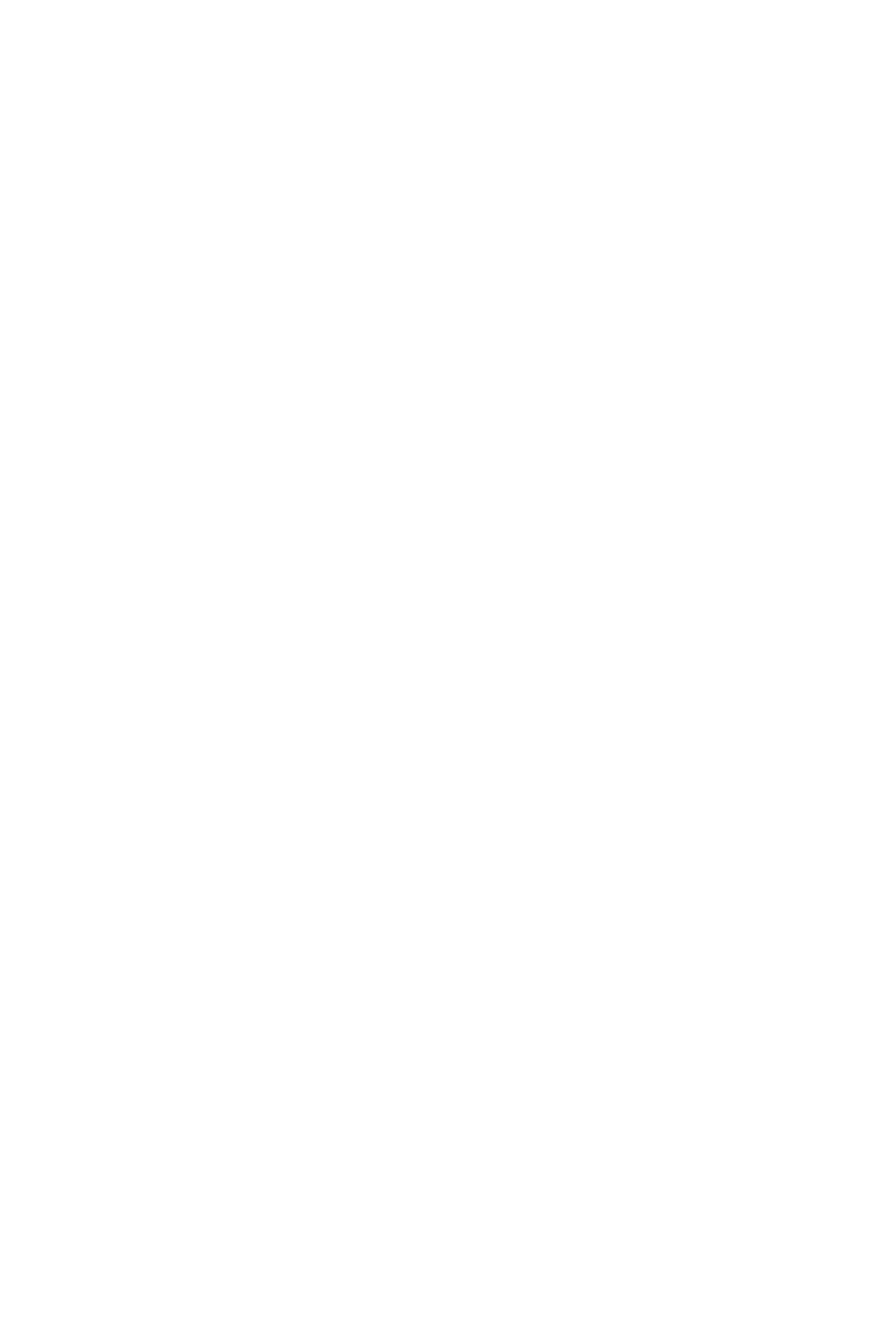
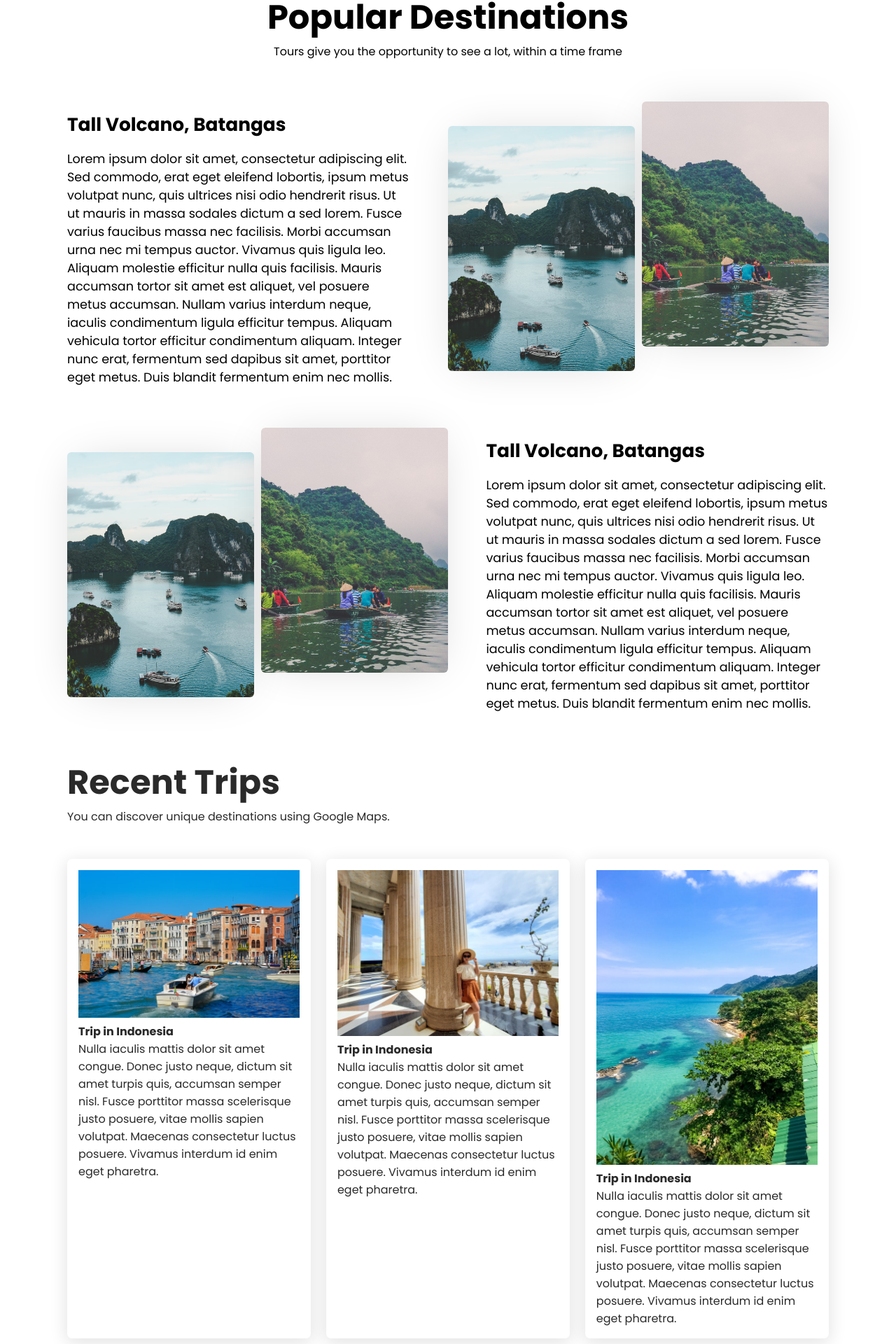
Before and after one commit to IsraelKenneth/Tour-Guide, a React (Create React App) app: page / in a window 1280 px wide. Shown: the part 875-2795 px from the top of the page at 70% size. Before the commit the page ends 807 px from the top, so only its background shows below. Built offline with nearby package versions, Linux system fonts and the light colour scheme.

Commit message:
Working on assets and components

```diff
--- /dev/null
+++ b/src/components/Destination.js
@@ -0,0 +1,43 @@
+import React from 'react'
+import Mountain1 from "../assets/1.jpg"
+import Mountain2 from "../assets/2.jpg"
+import Mountain3 from "../assets/3.jpg"
+import Mountain4 from "../assets/4.jpg"
+import Mountain5 from "../assets/5.jpg"
+import DestinationData from './DestinationData'
+import "./DestinationStyles.css"
+
+const Destination = () => {
+    return (
+        <div className='destination'>
+            <h1>
+                Popular Destinations
+            </h1>
+            <p> Tours give you the opportunity to see a lot, within a time frame </p>
+
+            <DestinationData
+                className1='first-des'
+                className2='des-text'
+                heading="Tall Volcano, Batangas"
+                text="Lorem ipsum dolor sit amet, consectetur adipiscing elit. Sed commodo, erat eget eleifend lobortis, ipsum metus volutpat nunc, quis ultrices nisi odio hendrerit risus. Ut ut mauris in massa sodales dictum a sed lorem. Fusce varius faucibus massa nec facilisis. Morbi accumsan urna nec mi tempus auctor. Vivamus quis ligula leo. Aliquam molestie efficitur nulla quis facilisis. Mauris accumsan tortor sit amet est aliquet, vel posuere metus accumsan. Nullam varius interdum neque, iaculis condimentum ligula efficitur tempus. Aliquam vehicula tortor efficitur condimentum aliquam. Integer nunc erat, fermentum sed dapibus sit amet, porttitor eget metus. Duis blandit fermentum enim nec mollis."
+                img1={Mountain1}
+                img2={Mountain2}
+
+            />
+
+            <DestinationData
+                className1='first-des-reverse'
+                className2='des-text'
+                heading="Tall Volcano, Batangas"
+                text="Lorem ipsum dolor sit amet, consectetur adipiscing elit. Sed commodo, erat eget eleifend lobortis, ipsum metus volutpat nunc, quis ultrices nisi odio hendrerit risus. Ut ut mauris in massa sodales dictum a sed lorem. Fusce varius faucibus massa nec facilisis. Morbi accumsan urna nec mi tempus auctor. Vivamus quis ligula leo. Aliquam molestie efficitur nulla quis facilisis. Mauris accumsan tortor sit amet est aliquet, vel posuere metus accumsan. Nullam varius interdum neque, iaculis condimentum ligula efficitur tempus. Aliquam vehicula tortor efficitur condimentum aliquam. Integer nunc erat, fermentum sed dapibus sit amet, porttitor eget metus. Duis blandit fermentum enim nec mollis."
+                img1={Mountain1}
+                img2={Mountain2}
+
+            />
+
+
+        </div>
+    )
+}
+
+export default Destination
--- /dev/null
+++ b/src/components/DestinationData.js
@@ -0,0 +1,24 @@
+import Mountain1 from "../assets/1.jpg"
+import Mountain2 from "../assets/2.jpg"
+import Mountain3 from "../assets/3.jpg"
+import Mountain4 from "../assets/4.jpg"
+import Mountain5 from "../assets/5.jpg"
+import "./DestinationStyles.css"
+import React from 'react'
+
+const DestinationData = (props) => {
+    return (
+        <div className={props.className1}>
+            <div className={props.className2}>
+                <h2>{props.heading}</h2>
+                <p>{props.text}</p>
+            </div>
+            <div className='image'>
+                <img src={props.img1} alt='img' />
+                <img src={props.img2} alt='img2' />
+            </div>
+        </div>
+    )
+}
+
+export default DestinationData
--- /dev/null
+++ b/src/components/DestinationStyles.css
@@ -0,0 +1,91 @@
+.destination {
+    margin: 4rem 6rem;
+    text-align: center;
+}
+
+.destination h1 {
+    font-size: 3rem;
+}
+
+.first-des {
+    display: flex;
+    align-items: center;
+    justify-content: space-between;
+    margin-top: 4.5rem;
+}
+
+.first-des-reverse {
+    display: flex;
+    flex-direction: row-reverse;
+    align-items: center;
+    justify-content: space-between;
+    margin-top: 4.5rem;
+}
+
+.des-text {
+    width: 45%;
+    text-align: start;
+    font-size: 1.1rem;
+
+}
+
+.des-text h2 {
+    padding-bottom: 1rem;
+}
+
+.image {
+    position: relative;
+    width: 50%;
+    display: flex;
+    justify-content: space-between;
+    z-index: 99;
+
+}
+
+.image img {
+    width: 49%;
+    height: 350px;
+    object-fit: cover;
+    border-radius: 6px;
+    box-shadow: -1px 1px 62px -18px rgba(0, 0, 0, 0.19);
+}
+
+.image img:nth-child(2) {
+    position: absolute;
+    top: -10%;
+    right: 0;
+}
+
+
+@media screen and (max-width: 850px) {
+
+    .destination {
+        margin: 4rem 2rem;
+    }
+
+    .first-des {
+        display: flex;
+        flex-direction: column-reverse;
+        margin-top: 2.5rem;
+    }
+
+    .first-des-reverse {
+        display: flex;
+        flex-direction: column-reverse;
+        margin-top: 2.5rem;
+
+    }
+
+    .des-text {
+        width: 100%;
+    }
+
+    .image {
+        width: 100%;
+        margin: 1.8rem;
+    }
+
+    .image img {
+        height: 250px;
+    }
+}
--- /dev/null
+++ b/src/components/Trip.js
@@ -0,0 +1,37 @@
+import React from 'react'
+import TripData from './TripData'
+import "./TripStyles.css"
+import Trip1 from "../assets/5.jpg"
+import Trip2 from "../assets/6.jpg"
+import Trip3 from "../assets/8.jpg"
+
+const Trip = () => {
+    return (
+        <div className='trip'>
+            <h1>
+                Recent Trips
+            </h1>
+            <p> You can discover unique destinations using Google Maps.</p>
+            <div className='tripcard'>
+                <TripData
+                    img1={Trip1}
+                    heading="Trip in Indonesia"
+                    text="Nulla iaculis mattis dolor sit amet congue. Donec justo neque, dictum sit amet turpis quis, accumsan semper nisl. Fusce porttitor massa scelerisque justo posuere, vitae mollis sapien volutpat. Maecenas consectetur luctus posuere. Vivamus interdum id enim eget pharetra."
+                />
+
+                <TripData
+                    img1={Trip2}
+                    heading="Trip in Indonesia"
+                    text="Nulla iaculis mattis dolor sit amet congue. Donec justo neque, dictum sit amet turpis quis, accumsan semper nisl. Fusce porttitor massa scelerisque justo posuere, vitae mollis sapien volutpat. Maecenas consectetur luctus posuere. Vivamus interdum id enim eget pharetra."
+                />
+                <TripData
+                    img1={Trip3}
+                    heading="Trip in Indonesia"
+                    text="Nulla iaculis mattis dolor sit amet congue. Donec justo neque, dictum sit amet turpis quis, accumsan semper nisl. Fusce porttitor massa scelerisque justo posuere, vitae mollis sapien volutpat. Maecenas consectetur luctus posuere. Vivamus interdum id enim eget pharetra."
+                />
+            </div>
+        </div>
+    )
+}
+
+export default Trip
--- /dev/null
+++ b/src/components/TripData.js
@@ -0,0 +1,17 @@
+import React from 'react'
+import "./TripStyles.css"
+
+const TripData = (props) => {
+    return (
+        <div className='t-card'>
+            <div className='t-image'>
+                <img src={props.img1} alt='img' />
+            </div>
+            <h4>{props.heading}</h4>
+            <p>{props.text}</p>
+
+        </div>
+    )
+}
+
+export default TripData
--- /dev/null
+++ b/src/components/TripStyles.css
@@ -0,0 +1,23 @@
+.trip {
+    margin: 4rem 6rem;
+    color: #2a2a2a;
+}
+
+.trip h1 {
+    font-size: 3rem;
+}
+
+.tripcard {
+    margin-top: 3rem;
+    display: flex;
+    justify-content: space-between;
+}
+
+.t-card {
+    width: 32%;
+    text-align: start;
+    box-shadow: 0 5px 25px 2px rgba(0, 0, 0, 0.11);
+    border-radius: 7px;
+    cursor: pointer;
+    padding: 1rem;
+}
--- a/src/routes/Contact.js
+++ b/src/routes/Contact.js
@@ -1,8 +1,18 @@
 import React from 'react'
+import AboutImg from "../assets/2.jpg"
+import Hero from '../components/Hero'
 
 const Contact = () => {
     return (
-        <div>Contact</div>
+        <div>
+            <Hero cName="hero-mid"
+                heroImg={AboutImg}
+                title="Contact"
+                url="/about"
+
+
+            />
+        </div>
     )
 }
 
--- a/src/routes/Home.js
+++ b/src/routes/Home.js
@@ -1,5 +1,7 @@
 import React from 'react'
+import Destination from '../components/Destination'
 import Hero from '../components/Hero'
+import Trip from '../components/Trip'
 
 const Home = () => {
     return (
@@ -12,9 +14,11 @@ const Home = () => {
                 btnText="Travel Plan"
                 url="/"
                 btnClass="show"
-
+            />
+            <Destination
 
             />
+            <Trip />
         </div>
     )
 }
--- a/src/routes/Service.js
+++ b/src/routes/Service.js
@@ -1,8 +1,17 @@
 import React from 'react'
+import AboutImg from "../assets/night.jpg"
+import Hero from '../components/Hero'
 
 const Service = () => {
     return (
-        <div>Service</div>
+        <div>
+            <Hero
+                cName="hero-mid"
+                heroImg={AboutImg}
+                title="Service"
+                url="/about"
+            />
+        </div>
     )
 }
 
```
